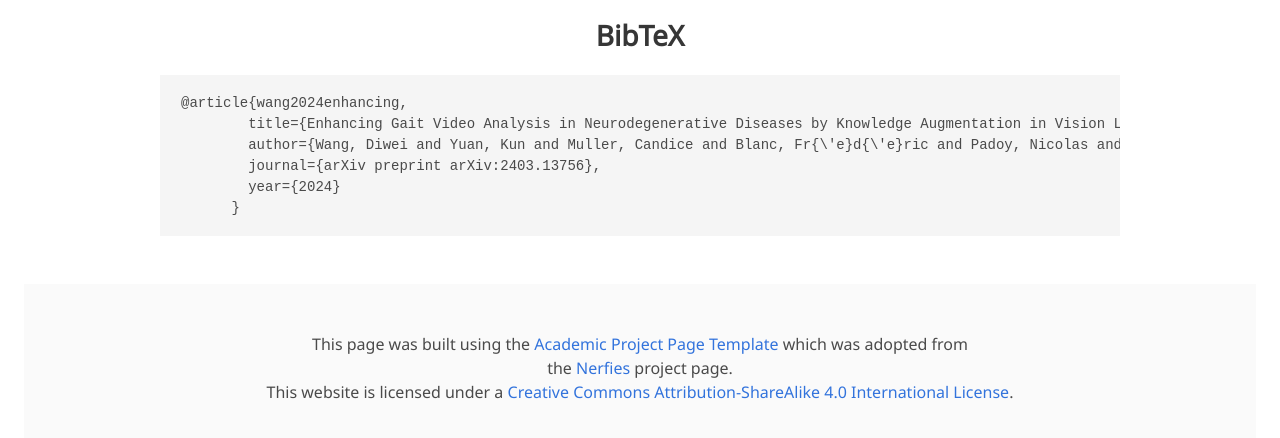
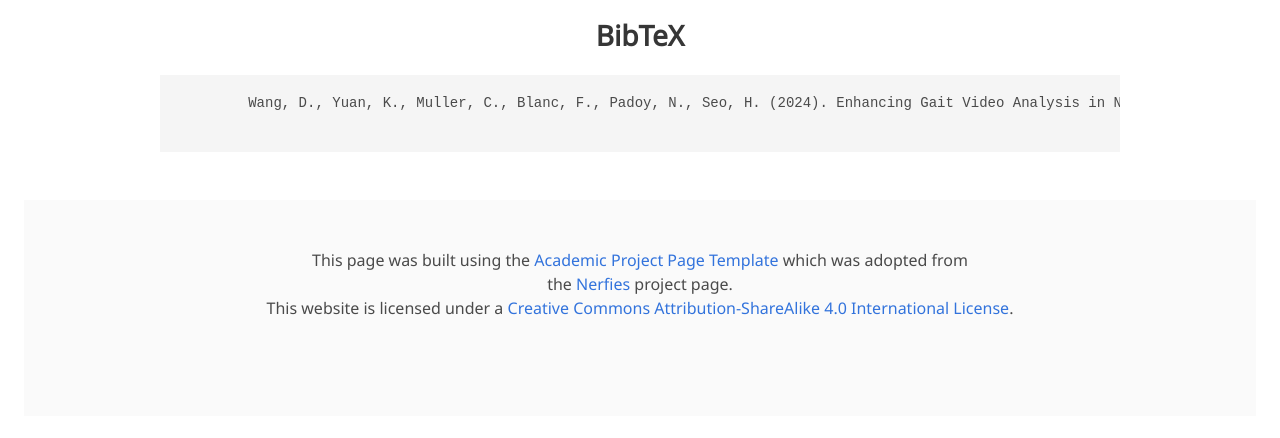
Before and after one commit to lisqzqng/GaitAnalysisVLM, a plain HTML site: page index.html in a window 1280 px wide. Shown: the part 4113-4551 px from the top of the page. Drawn offline with nearby package versions, Linux system fonts and the light colour scheme; some icons are missing; a web font is replaced by a local one.

Commit message:
Update index.html

```diff
--- a/index.html
+++ b/index.html
@@ -295,12 +295,9 @@
           text-align: left;
         }
       </style>
-      <pre><code>@article{wang2024enhancing,
-        title={Enhancing Gait Video Analysis in Neurodegenerative Diseases by Knowledge Augmentation in Vision Language Model},
-        author={Wang, Diwei and Yuan, Kun and Muller, Candice and Blanc, Fr{\'e}d{\'e}ric and Padoy, Nicolas and Seo, Hyewon},
-        journal={arXiv preprint arXiv:2403.13756},
-        year={2024}
-      }</code></pre>
+      <pre>
+        Wang, D., Yuan, K., Muller, C., Blanc, F., Padoy, N., Seo, H. (2024). Enhancing Gait Video Analysis in Neurodegenerative Diseases by Knowledge Augmentation in Vision Language Model. In: Linguraru, M.G., et al. Medical Image Computing and Computer Assisted Intervention – MICCAI 2024. MICCAI 2024. Lecture Notes in Computer Science, vol 15005. Springer, Cham. https://doi.org/10.1007/978-3-031-72086-4_24
+      </code></pre>
     </div>
 </section>
 <!--End BibTex citation -->
```
